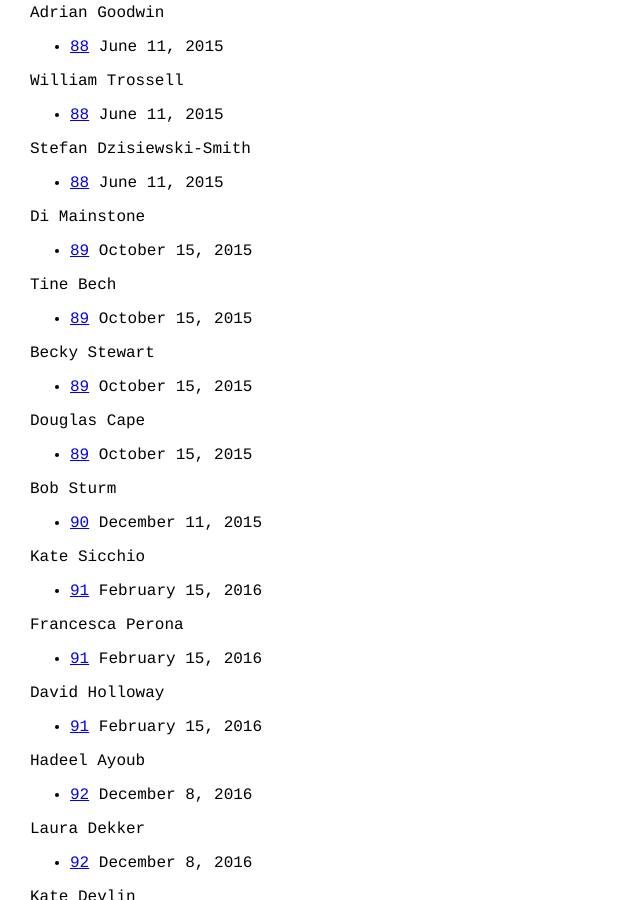
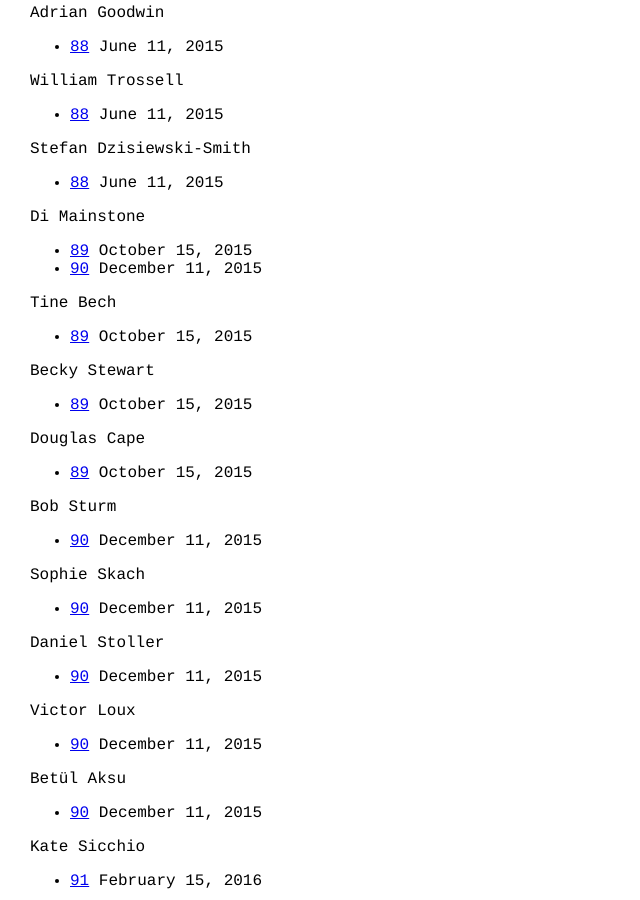
Before and after one commit to dorkbotlondon/dorkbotlondon.github.io, a Jekyll site: the page built from speakers.html, in a window 1280 px wide and 900 px high, scrolled down 15349 px. Shown: the whole window, without its empty margins (0-640 px from the left). Built offline with Jekyll 4.4.1, drawn with Linux system fonts in a browser that asks for light colours; Markdown is read by kramdown in place of the engine named in the settings.

Commit message:
People missing from list of speakers

```diff
--- a/_posts/2015-12-11-90.html
+++ b/_posts/2015-12-11-90.html
@@ -9,6 +9,11 @@ tags:
     - Julie Freeman
     - Mike Harrison
     - Bob Sturm
+    - Sophie Skach
+    - Daniel Stoller
+    - Victor Loux
+    - Betül Aksu
+    - Di Mainstone
 ---
 
 Free entry, no registration required - we have a license for this one so we'll
```
